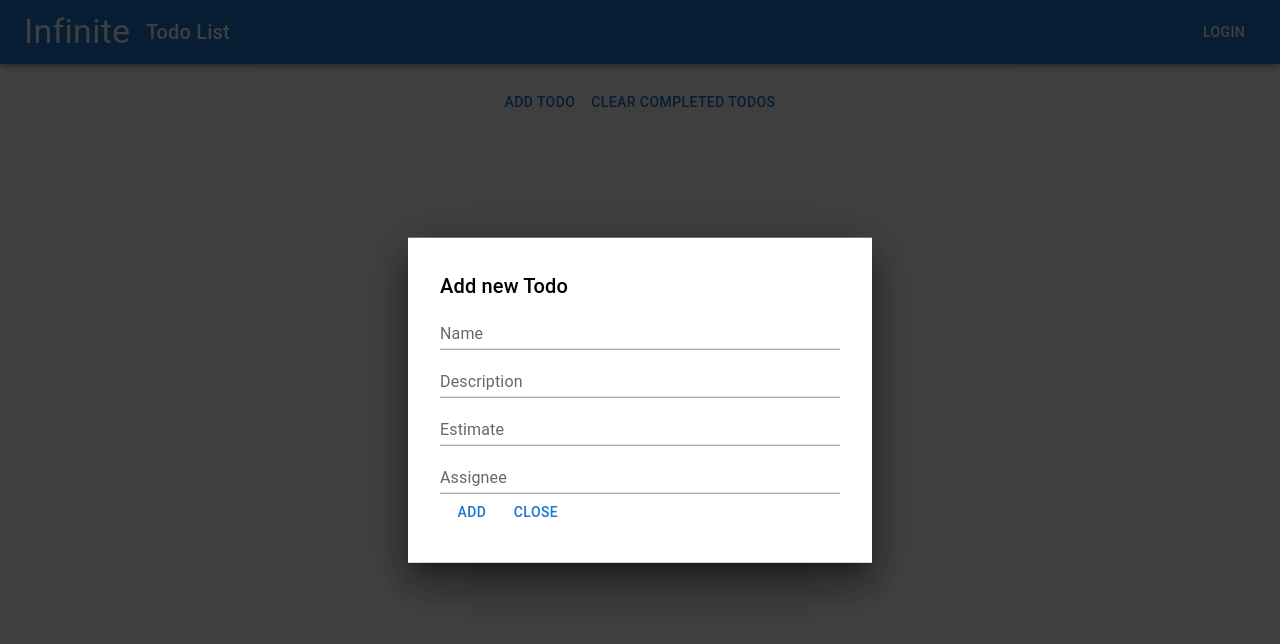
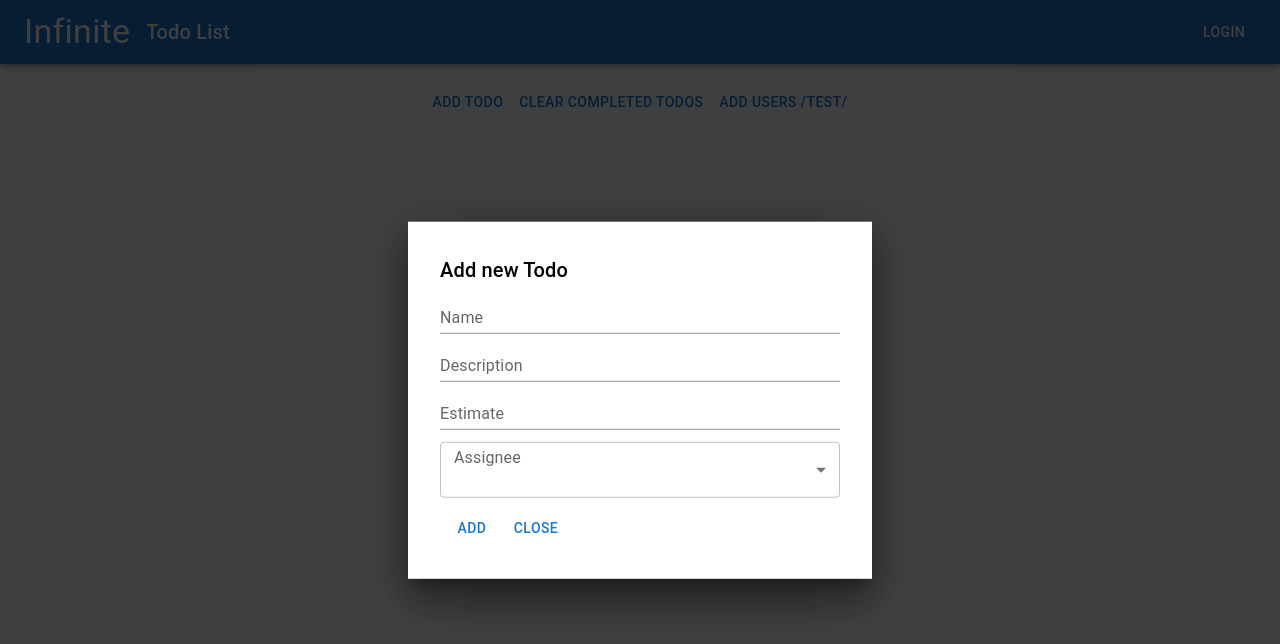
Before and after one commit to Tottoroo-Okarin/infinite, a React (Create React App) app in the folder client-react/: page /todos in a window 1280 px wide. Both pictures are taken after a click on the button "ADD TODO". Shown: the top 644 px of the page. Built offline with nearby package versions, Linux system fonts and the light colour scheme.

Commit message:
Added select component to the add todo modal

```diff
--- a/client-react/src/features/todos/components/TodoListActions/TodoListActions.tsx
+++ b/client-react/src/features/todos/components/TodoListActions/TodoListActions.tsx
@@ -1,8 +1,11 @@
 import { Button } from "@mui/material";
 import { useAppDispatch, useAppSelector } from "../../../../app/hooks";
+import { UsersCollectionActions } from "../../../../store/actions";
+import { User } from "../../models/user.model";
 import { TodoModalsActions } from "../../store/actions";
 import { TodoSelectors } from "../../store/selector";
 import { TodoModal } from "../TodoModal/TodoModal";
+import { v4 as uuidv4 } from 'uuid';
 
 
 interface TodoListActionsProps {
@@ -14,8 +17,41 @@ export const TodoListActions = ({clearCompletedTodos}: TodoListActionsProps) =>
   const dispatch = useAppDispatch()
   const isOpen = useAppSelector(TodoSelectors.isOpen)
 
+  const user1: User = {
+    id: uuidv4(),
+    firstName: 'User',
+    lastName: 'One',
+    profilePicture: 'whatever',
+    roleId: 'role1',
+    position: 'low'
+  }
+
+  const user2: User = {
+    id: uuidv4(),
+    firstName: 'User',
+    lastName: 'Two',
+    profilePicture: 'whatever',
+    roleId: 'role1',
+    position: 'mid'
+  }
+
+  const user3: User = {
+    id: uuidv4(),
+    firstName: 'User',
+    lastName: 'Three',
+    profilePicture: 'whatever',
+    roleId: 'role2',
+    position: 'high'
+  }
+
   const openModal = () => {
     dispatch(TodoModalsActions.openTodoModal())
+  }
+
+  const addUsers = () => {
+    dispatch(UsersCollectionActions.add(user1))
+    dispatch(UsersCollectionActions.add(user2))
+    dispatch(UsersCollectionActions.add(user3))
   }
 
   return(
@@ -26,6 +62,9 @@ export const TodoListActions = ({clearCompletedTodos}: TodoListActionsProps) =>
       <Button onClick={() => clearCompletedTodos()}>
         Clear Completed Todos
       </Button>
+      <Button onClick={() => addUsers()}>
+        Add users /test/
+      </Button>
       <TodoModal isOpen={isOpen}/>
     </>
   )
--- a/client-react/src/features/todos/components/TodoListContainer/TodoListContainer.tsx
+++ b/client-react/src/features/todos/components/TodoListContainer/TodoListContainer.tsx
@@ -1,6 +1,6 @@
 import { useAppDispatch, useAppSelector } from "../../../../app/hooks"
 import { TodosCollectionActions } from "../../../../store/actions"
-import { TodosCollectionSelectors } from "../../../../store/selectors"
+import { TodosCollectionSelectors, UsersCollectionSelectors } from "../../../../store/selectors"
 import { TodoList } from "../TodoList/TodoList"
 import { TodoListActions } from "../TodoListActions/TodoListActions"
 import { Box } from "@mui/system"
@@ -19,7 +19,9 @@ interface TodoListContainerProps {
 
 export const TodoListContainer = ({containerOptions}: TodoListContainerProps) => {
   const dispatch = useAppDispatch()
+
   const todos = useAppSelector(TodosCollectionSelectors.getAllTodos)
+  const users = useAppSelector(UsersCollectionSelectors.getAllUsers)
   const isOpen = useAppSelector(TodoSelectors.isOpen)
 
   const clearCompletedTodos = () => {
--- a/client-react/src/features/todos/components/TodoModal/TodoModal.tsx
+++ b/client-react/src/features/todos/components/TodoModal/TodoModal.tsx
@@ -1,4 +1,4 @@
-import { Button, Box, Modal, TextField, Typography } from "@mui/material"
+import { Button, Box, Modal, TextField, Typography, Select, MenuItem, InputLabel, FormControl } from "@mui/material"
 import { useForm } from "react-hook-form";
 import { useAppDispatch, useAppSelector } from "../../../../app/hooks";
 import { TodosCollectionActions } from "../../../../store/actions";
@@ -9,6 +9,7 @@ import styles from "./TodoModal.module.scss"
 import { TodoSelectors } from "../../store/selector";
 import { useEffect } from "react";
 import classNames from "classnames/bind";
+import { UsersCollectionSelectors } from "../../../../store/selectors";
 
 
 
@@ -51,6 +52,7 @@ export const TodoModal = ({isOpen}: TodoModalProps) => {
   })
 
   const todoBeingEdited = useAppSelector(TodoSelectors.todoBeingEdited)
+  const users = useAppSelector(UsersCollectionSelectors.getAllUsers)
   const { register, handleSubmit, reset, formState: { errors } } = useForm<TodoInputs>();
   const dispatch = useAppDispatch()
 
@@ -123,13 +125,30 @@ export const TodoModal = ({isOpen}: TodoModalProps) => {
               {...register("estimate", { required: true })}
             />
             {errors.title && <span className={validationStyles}>This field is required</span>}
-            <TextField
-              className={textFieldStyles}
-              label="Assignee"
-              variant="standard"
-              {...register("assigneeId", { required: true })}
-            />
-            {errors.title && <span className={validationStyles}>This field is required</span>}
+            <FormControl>
+              <InputLabel id="label">Assignee</InputLabel>
+              <Select
+                className={textFieldStyles}
+                labelId="label"
+                {...register("assigneeId")}
+              >
+                {
+                  (users.length === 0) &&
+                    <MenuItem value={''}>
+                      No data available
+                    </MenuItem>
+                }
+                {
+                  users.map(user => {
+                    return(
+                      <MenuItem value={user.id} key={user.id}>
+                        {`${user.lastName} ${user.firstName}, ${user.position}`}
+                      </MenuItem>
+                    )
+                  })
+                }
+              </Select>
+            </FormControl>
             <div>
               <Button type="submit">
                 {submitButtonTitle}
--- a/client-react/src/store/selectors/users-collection.selector.ts
+++ b/client-react/src/store/selectors/users-collection.selector.ts
@@ -3,4 +3,4 @@ import { adapter } from "../reducers/users-collection.reducer";
 
 
 
-export const {selectAll: getAllUsers, } = adapter.getSelectors<RootState>(state => state.data.users);
+export const {selectAll: getAllUsers, selectById: getUserById, selectTotal: getUsersAmount } = adapter.getSelectors<RootState>(state => state.data.users);
```
